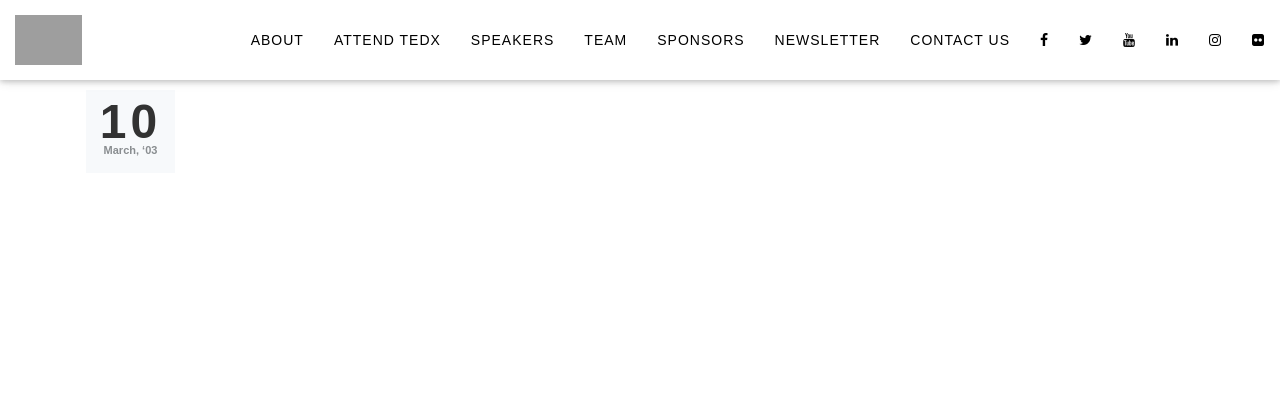
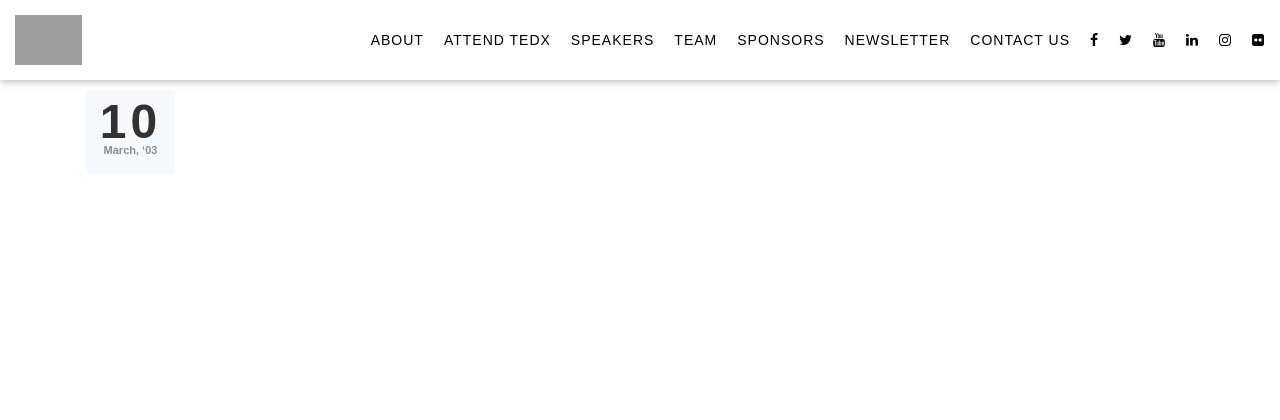
Before and after one commit to amarvsingh/TEDx19, a PHP site: page /blog.html in a window 1280 px wide. Shown: the top 420 px of the page. Run offline with PHP 8.4, Linux system fonts and the light colour scheme; some libraries are stand-ins or nearby versions; grey boxes are pictures that could not be loaded.

Commit message:
Update style.css

```diff
--- a/css/style.css
+++ b/css/style.css
@@ -1176,3 +1176,8 @@ display: block;
     -moz-transition: -moz-transform 0.4s, opacity 0.1s!important;
     transition: transform 0.4s, opacity 0.1s!important;
 }
+.nav>li>a {
+    position: relative;
+    display: block;
+    padding: 10px 05px;
+}
```
